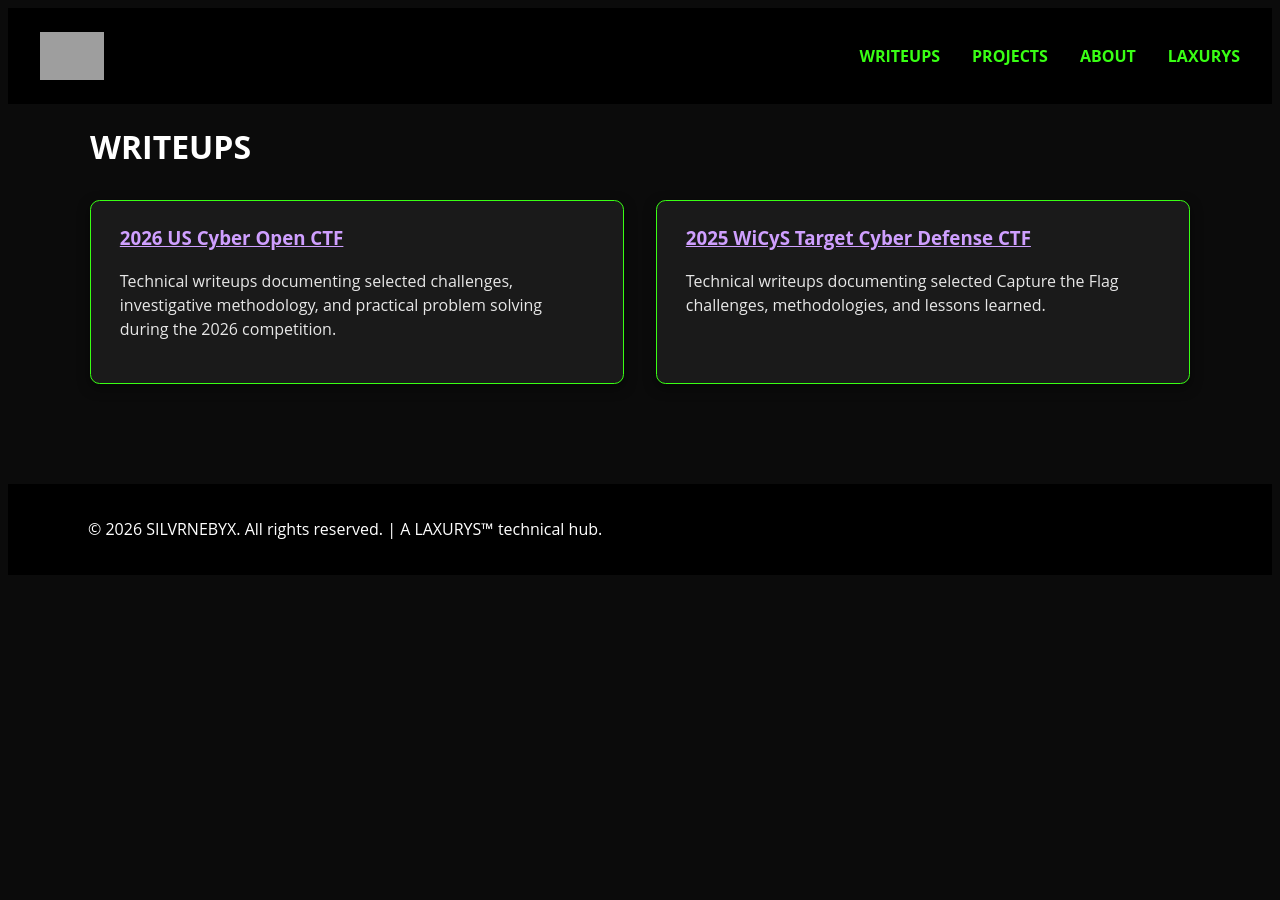
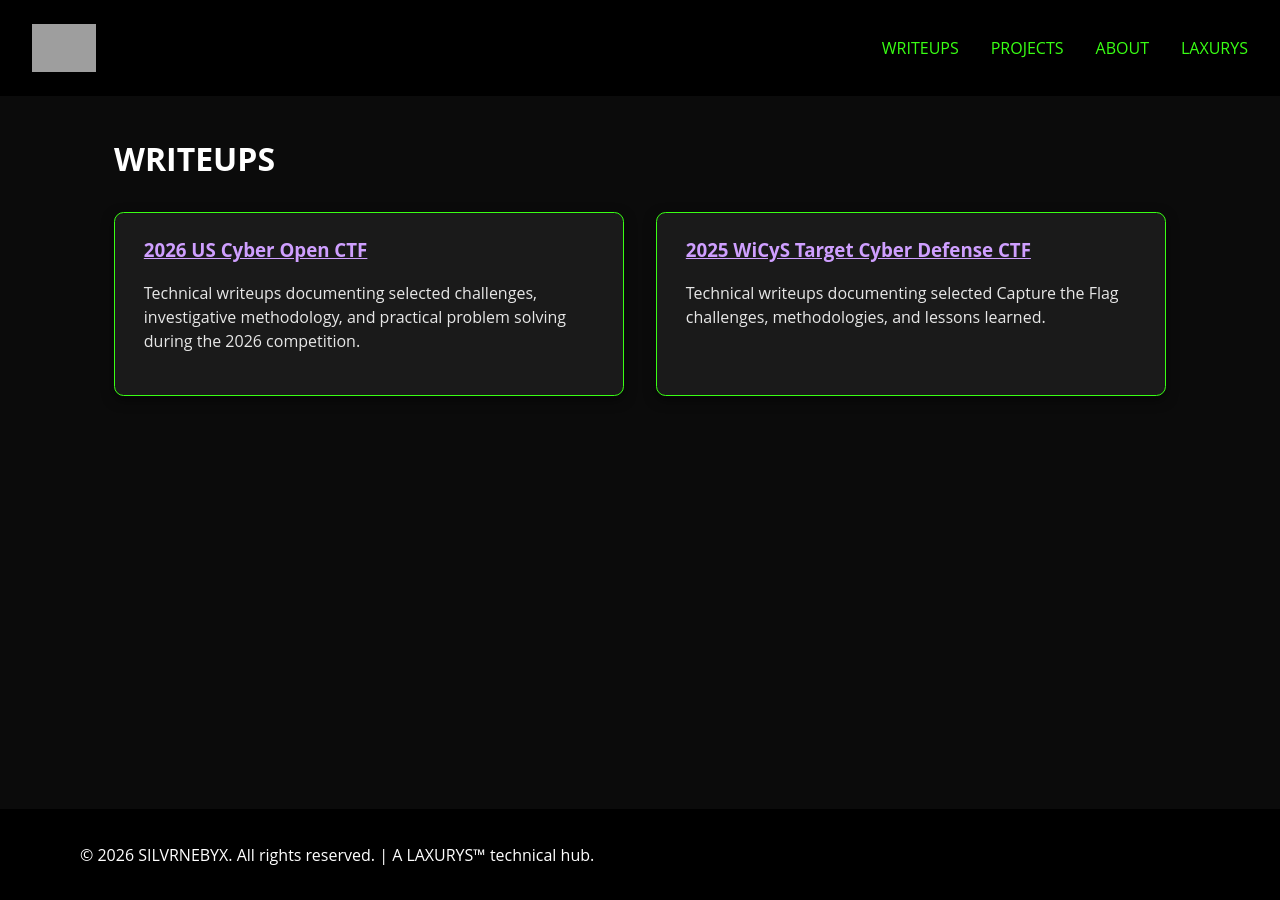
Before and after one commit to glsanclem/silvrnebyxlab, a Jekyll site: the page built from writeups.md, in a window 1280 px wide. Built offline with Jekyll 4.4.1, drawn with Linux system fonts in a browser that asks for light colours; grey boxes are pictures that could not be loaded.

Commit message:
Keep footer at bottom
Added flexbox properties to body and main content for layout. Updated site navigation link styles.

```diff
--- a/assets/css/style.css
+++ b/assets/css/style.css
@@ -43,10 +43,15 @@ header h3,
 }
 
 /* ------------- BODY STYLING (Default Color of Entire Page) ------------------ */
+
 body {
- background-color: #0b0b0b;
- color: #bfbfbf;
- font-family: "Open Sans", "Helvetica Neue", Helvetica, Arial, sans-serif;
+  background-color: #0b0b0b;
+  color: #bfbfbf;
+  font-family: "Open Sans", "Helvetica Neue", Helvetica, Arial, sans-serif;
+  min-height: 100vh;
+  margin: 0;
+  display: flex;
+  flex-direction: column;
 }
 
 /* ----------- MAIN READING TEXT STYLING (Target Text Inside Content Area) ---------------- */
@@ -231,14 +236,14 @@ ul li {
 
 .site-nav .nav-link {
   color: #39ff14;
-  font-weight: bold;
+  font-weight: none;
   text-decoration: none;
   font-size: 1rem;
   white-space: nowrap;
 }
 
 .site-nav .nav-link:hover {
-  color: #ccff66;
+  color: #b026ff;
   text-decoration: underline;
 }
 
@@ -249,6 +254,12 @@ ul li {
  margin: 1.25rem auto; /* centers the content */
  padding: 0 1.5rem 3rem; /* side padding + bottom spacing */
  max-width: 1100px; /* a larger number pushes the content further out */
+ width: 100%;
+ box-sizing: border-box;
+}
+
+.main-content {
+  flex: 1;
 }
 
 /* ------------------- GRID LAYOUT FOR CHALLENGE BOXES ------------------- */
```
